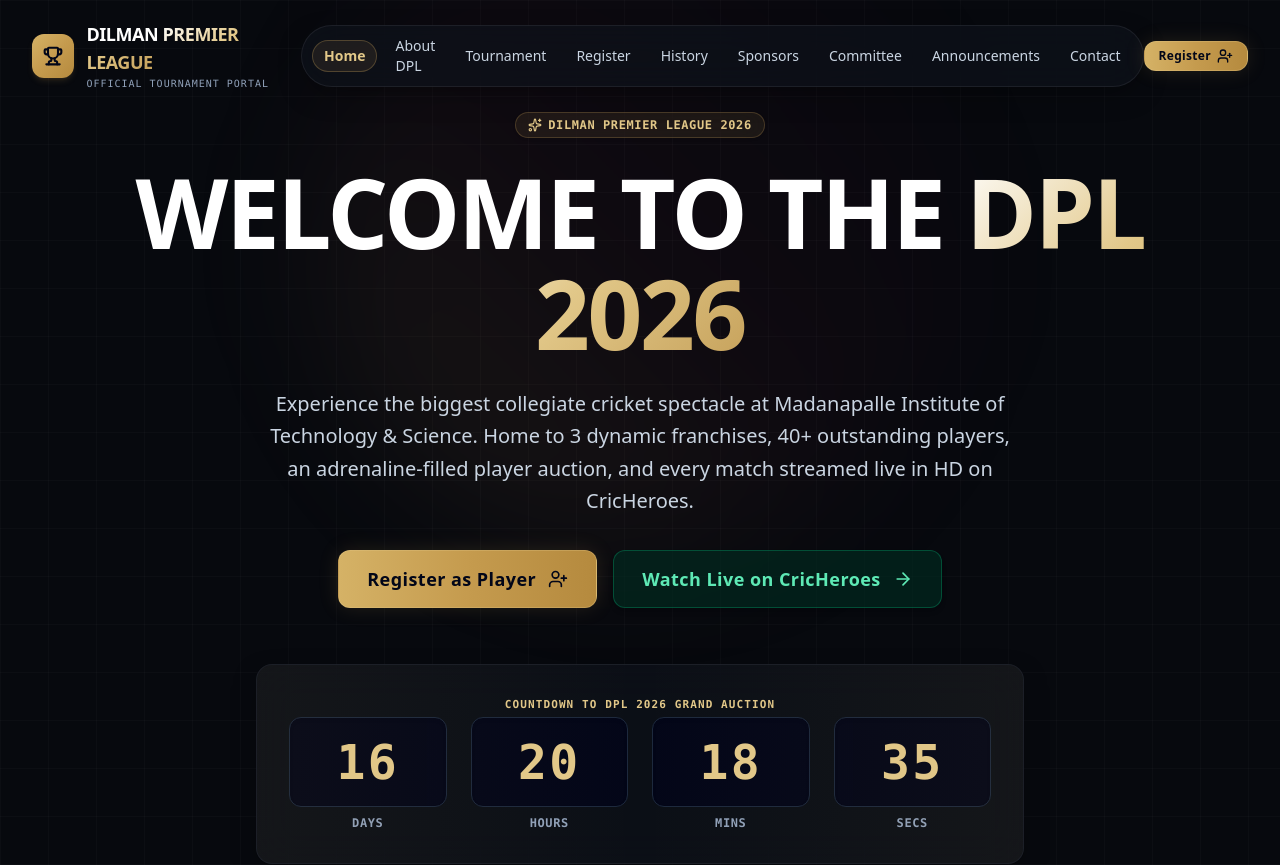
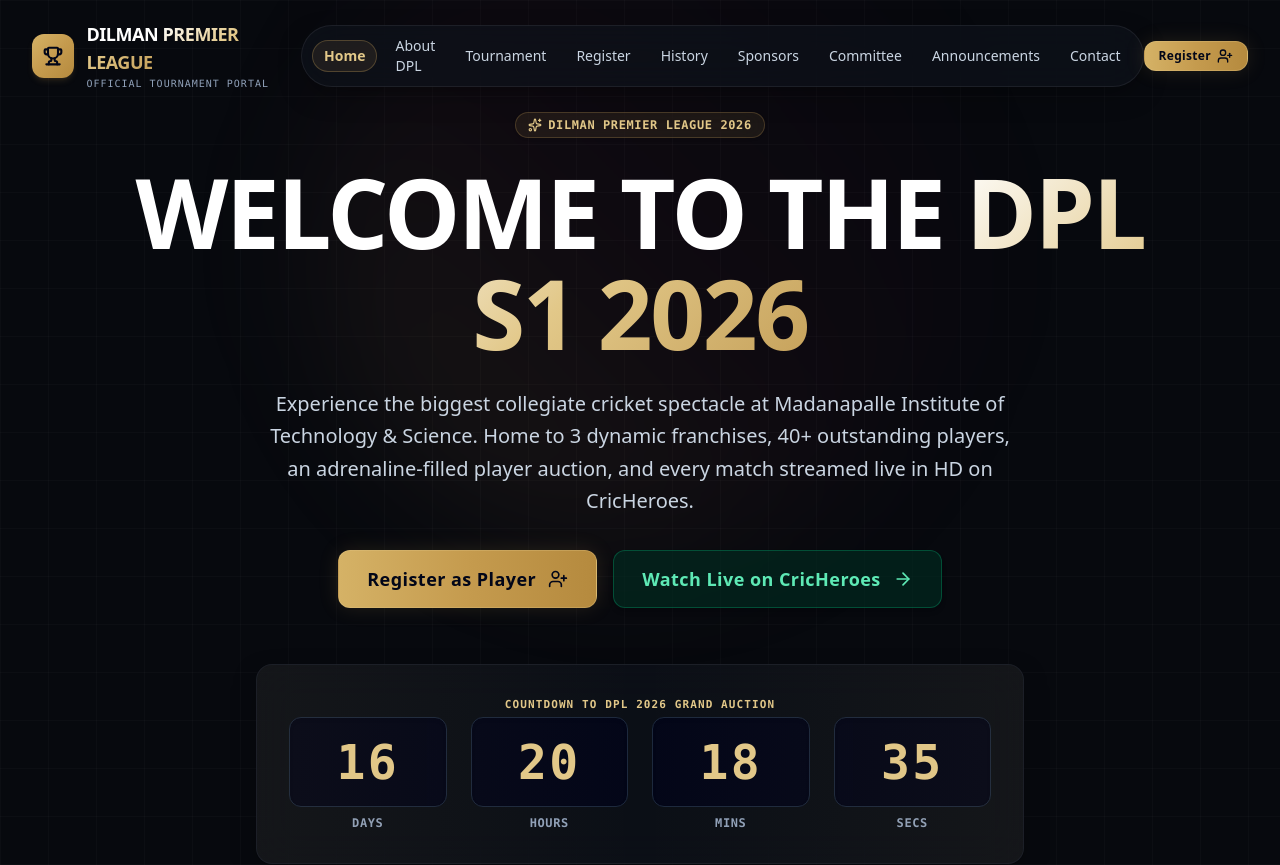
Before and after one commit to Vigneshkolluru101103/MITS-CRICKET, a React (Vite) app in the folder frontend/: page / in a window 1280 px wide. Shown: the top 865 px of the page. Built offline with nearby package versions, Linux system fonts and the light colour scheme.

Commit message:
Update Home.tsx title text to DPL S1 2026 and sync across directories

```diff
--- a/frontend/src/pages/Home.tsx
+++ b/frontend/src/pages/Home.tsx
@@ -37,7 +37,7 @@ export const Home: React.FC = () => {
             transition={{ duration: 0.6, delay: 0.1 }}
             className="text-4xl sm:text-6xl md:text-7xl lg:text-8xl font-black text-white tracking-tight font-display max-w-5xl mx-auto leading-[1.05]"
           >
-            WELCOME TO THE <span className="gradient-text-gold">DPL 2026</span>
+            WELCOME TO THE <span className="gradient-text-gold">DPL S1 2026</span>
           </motion.h1>
 
           <motion.p
```
